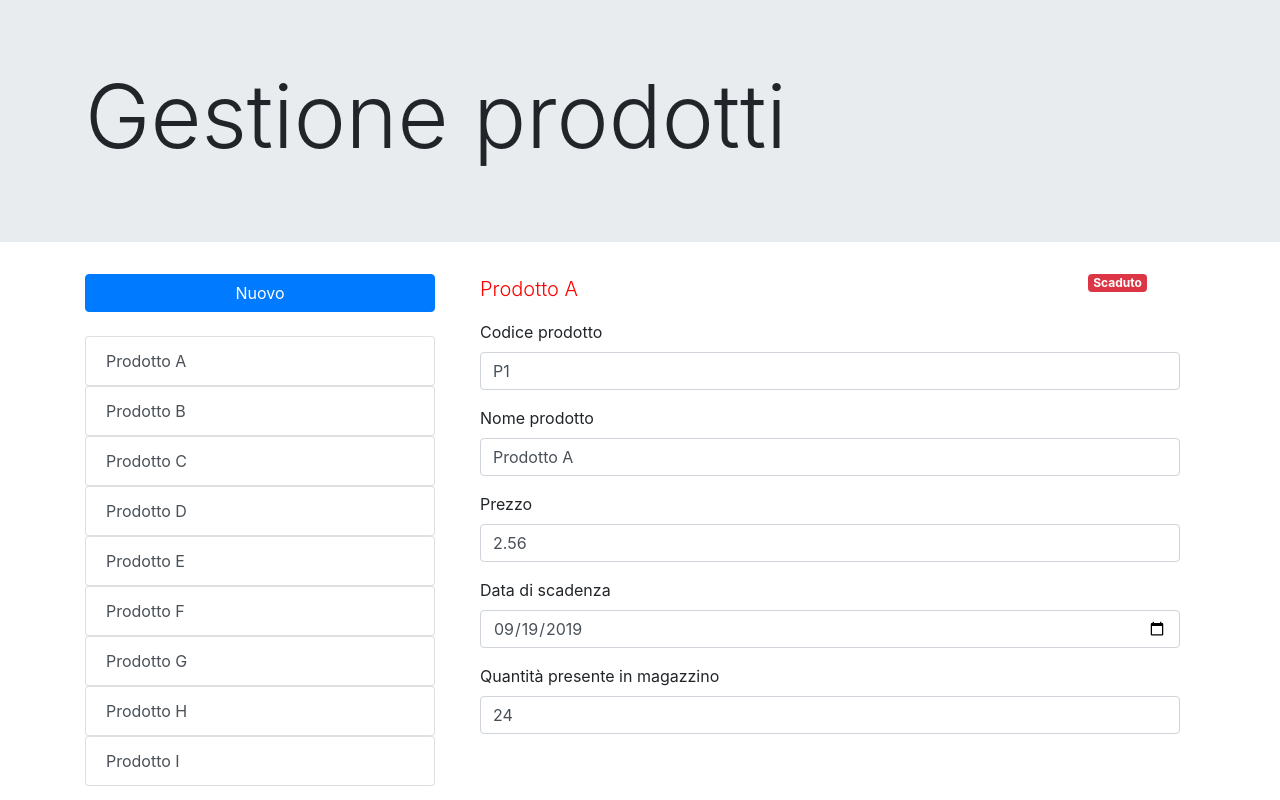
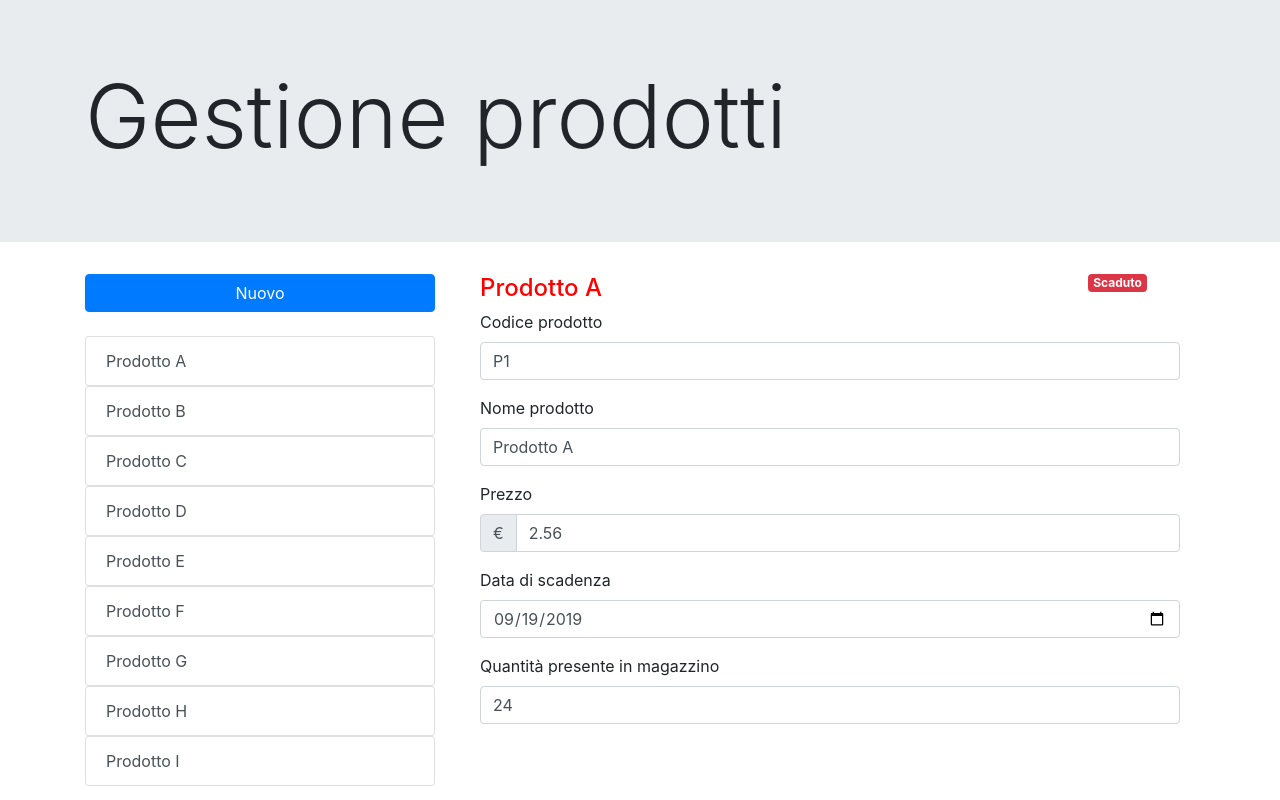
Before and after one commit to davideAlberti/angular-prodotto-aqqnwm, an Angular app: page / in a window 1280 px wide. Built offline with nearby package versions, Linux system fonts and the light colour scheme.

Commit message:
2 files modified

```diff
--- a/src/app/prodotto/prodotto.component.html
+++ b/src/app/prodotto/prodotto.component.html
@@ -1,41 +1,33 @@
 <div class="container">
   <div class="row">
     <div class="col-10">
-      <p class="lead" [ngStyle]="{'color': prodotto.getColor}">{{ prodotto.nome }}</p>
+    <h4  [ngStyle]="{'color': prodotto.getScadenzaColor()}">{{prodotto.nome}}</h4>
     </div>
-
     <div class="col-2">
-      <span class="badge badge-danger" *ngIf="prodotto.isScaduto; else elseTemplate">Scaduto</span>
-      <ng-template #elseTemplate>
-        <span class="badge badge-warning">
-          <span>Scade tra {{ prodotto.getGiorniScadenza }} </span>
-          <span *ngIf="prodotto.getGiorniScadenza == 1; else">giorno</span>
-          <span *ngIf="prodotto.getGiorniScadenza != 1; else">giorni</span>
-        </span>
-      </ng-template>
+      <span class="badge" [ngClass]="{'badge-danger': prodotto.giorniAScadenza() <= 0, 'badge-warning': prodotto.giorniAScadenza() > 0 && prodotto.giorniAScadenza() < 7, 'badge-success' : prodotto.giorniAScadenza() >= 7}">{{prodotto.getScadenzaLabel()}}</span>
     </div>
   </div>
-
 	<div class="form-group">
 		<label for="codiceInput">Codice prodotto</label>
 		<input type="text" class="form-control" id="codiceInput" placeholder="Inseririe il codice" [(ngModel)]="prodotto.codice">
   </div>
-
   <div class="form-group">
 		<label for="nomeInput">Nome prodotto</label>
 		<input type="text" class="form-control" id="nomeInput" placeholder="Inseririe il nome del prodotto" [(ngModel)]="prodotto.nome">
   </div>
-
   <div class="form-group">
 		<label for="prezzoInput">Prezzo</label>
-		<input type="text" class="form-control" id="prezzoInput" placeholder="Inseririe il prezzo del prodotto" [(ngModel)]="prodotto.prezzo">
+    <div class="input-group">
+     <div class="input-group-prepend">
+          <span class="input-group-text" id="inputGroupPrepend">€</span>
+        </div>
+		<input type="number" class="form-control" id="prezzoInput" placeholder="Inseririe il prezzo del prodotto" [(ngModel)]="prodotto.prezzo">
+    </div>
   </div>
-
   <div class="form-group">
-    <label for="scadenzaInput">Data di scadenza</label>
-    <input type="date" class="form-control" id="scadenzaInput" [(ngModel)]="prodotto.formatDate">
+		<label for="dataScadenzaInput">Data di scadenza</label>
+		<input type="date" class="form-control" id="dataScadenzaInput" placeholder="Inseririe la data di scadenza" [(ngModel)]="prodotto.DataScadenza">
   </div>
-
   <div class="form-group">
 		<label for="quantitaInput">Quantità presente in magazzino</label>
 		<input type="text" class="form-control" id="quantitaInput" placeholder="Inseririe la quantità presente in magazzino" [(ngModel)]="prodotto.quantita">
--- a/src/app/prodotto/prodotto.model.ts
+++ b/src/app/prodotto/prodotto.model.ts
@@ -1,46 +1,74 @@
-import { Router } from '@angular/router'
+const MINSTOCK: number = 10;
 
 export class Prodotto {
-  codice: string
-  nome: string
-  prezzo: number
-  dataScadenza: Date
-  quantita: number
+  codice: string;
+  nome: string;
+  prezzo: number;
+  dataScadenza: Date;
+  quantita: number;
 
   constructor(codice: string, nome: string, prezzo: number, dataScadenza: Date, quantita: number) {
-    this.codice = codice
-    this.nome = nome
-    this.prezzo = prezzo
-    this.dataScadenza = dataScadenza
-    this.quantita = quantita
+    this.codice = codice;
+    this.nome = nome;
+    this.prezzo = prezzo;
+    this.dataScadenza = dataScadenza;
+    this.quantita = quantita;
   }
 
-  get isScaduto(): boolean {
-    return this.dataScadenza < new Date()
-  }
-
-  get getColor(): string {
-    if(this.isScaduto) return 'red'
-    else return 'green'
-  }
-
-  get getGiorniScadenza() {
-    return Math.abs(this.diff(new Date(), this.dataScadenza))
-  }
-
-  private diff(date1, date2) {
-    let dt1 = new Date(date1);
-    let dt2 = new Date(date2);
-    return Math.floor((Date.UTC(dt2.getFullYear(), dt2.getMonth(), dt2.getDate()) - Date.UTC(dt1.getFullYear(), dt1.getMonth(), dt1.getDate()) ) / (1000 * 60 * 60 * 24));
-  }
-
-  get formatDate() {
+  get DataScadenza() {
     return this.dataScadenza.toISOString().substring(0, 10);
   }
 
-  set formatDate(text: any){
-    let elem = text.split('-');
-    let d = new Date(Date.UTC(elem[0], elem[1]-1, elem[2]));
-    this.dataScadenza.setFullYear(d.getUTCFullYear(), d.getUTCMonth(), d.getUTCDate());
+  set DataScadenza(data) {
+    this.dataScadenza = new Date(data);
+  }
+
+  isScadutoOInScadenza(): boolean {
+    return this.giorniAScadenza() < 7;
+  }
+
+  getScadenzaColor(): string {
+    if (this.giorniAScadenza() <= 0) {
+      return 'red';
+    }
+    if (this.giorniAScadenza() < 7) {
+      return 'orange';
+    }
+    return 'green';
+  }
+
+  getScadenzaLabel(): string {
+    if (this.giorniAScadenza() < 0) {
+      return 'Scaduto';
+    }
+    if (this.giorniAScadenza() == 0) {
+      return 'Scade oggi';
+    }
+    if (this.giorniAScadenza() < 7) {
+      return 'Scade fra ' + this.giorniAScadenza() + ' giorni.';
+    }
+    return this.dataScadenza.toLocaleDateString();
+  }
+
+  getScadenzaShortLabel(): string {
+    if (this.giorniAScadenza() < 0) {
+      return 'S';
+    }
+    if (this.giorniAScadenza() == 0) {
+      return 'O';
+    }
+    if (this.giorniAScadenza() < 7) {
+      return this.giorniAScadenza().toString();
+    }
+    return 'V';
+  }
+
+  giorniAScadenza(): number {
+    let diffInTime = this.dataScadenza.getTime() - new Date().getTime();
+    return Math.round(diffInTime / (1000 * 3600 * 24));
+  }
+
+  daAcquistare(): boolean {
+    return this.quantita < MINSTOCK && this.nome != '';
   }
 }
```
